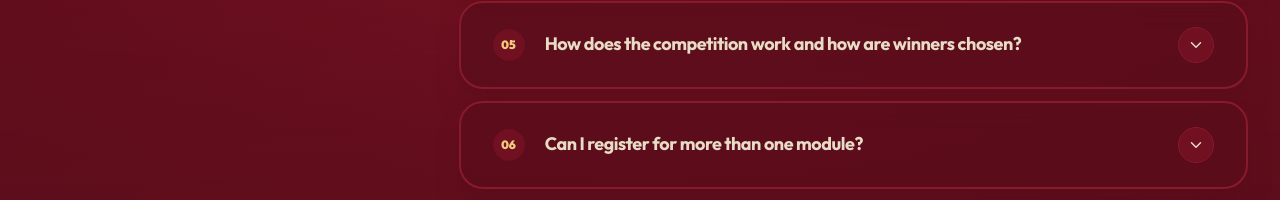
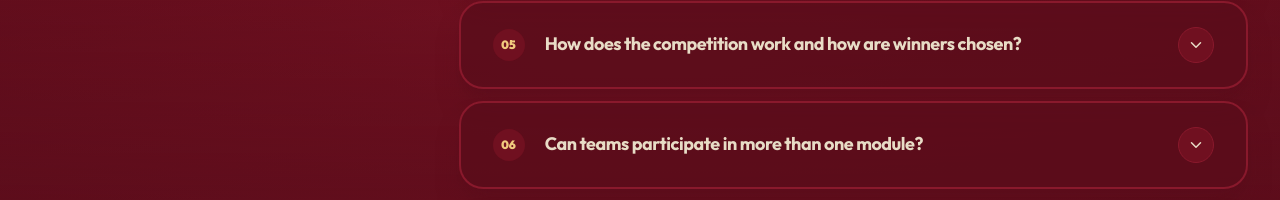
Before and after one commit to ACE-Society-IT/aes, a Next.js app: page / in a window 1280 px wide. Shown: the part 10770-10970 px from the top of the page. Built offline with nearby package versions, Linux system fonts and the light colour scheme; no server answers.

Commit message:
fix: update FAQ to allow teams and delegates to participate in multiple modules

```diff
--- a/components/home/Faqs.jsx
+++ b/components/home/Faqs.jsx
@@ -35,9 +35,9 @@ const FAQ_ITEMS = [
       'Each module has multiple practical rounds judged by experienced entrepreneurs, corporate executives, and industry mentors. Top performing delegates and teams receive official awards at the closing ceremony.',
   },
   {
-    question: 'Can I register for more than one module?',
+    question: 'Can teams participate in more than one module?',
     answer:
-      'No. You can only choose one competition module so you can take part in all its rounds without schedule conflicts. However, all registered delegates can attend the guest speaker sessions, workshops, and the social gala.',
+      'Yes! Teams and delegates can participate in multiple competition modules, allowing them to compete across different simulation tracks. In addition, all registered delegates have full access to keynote speaker sessions, workshops, and the grand closing gala.',
   },
   {
     question: 'Is there a dress code or code of conduct?',
```
Also changed, not shown: 1 other file (tests, documents, lock files or other folders).
